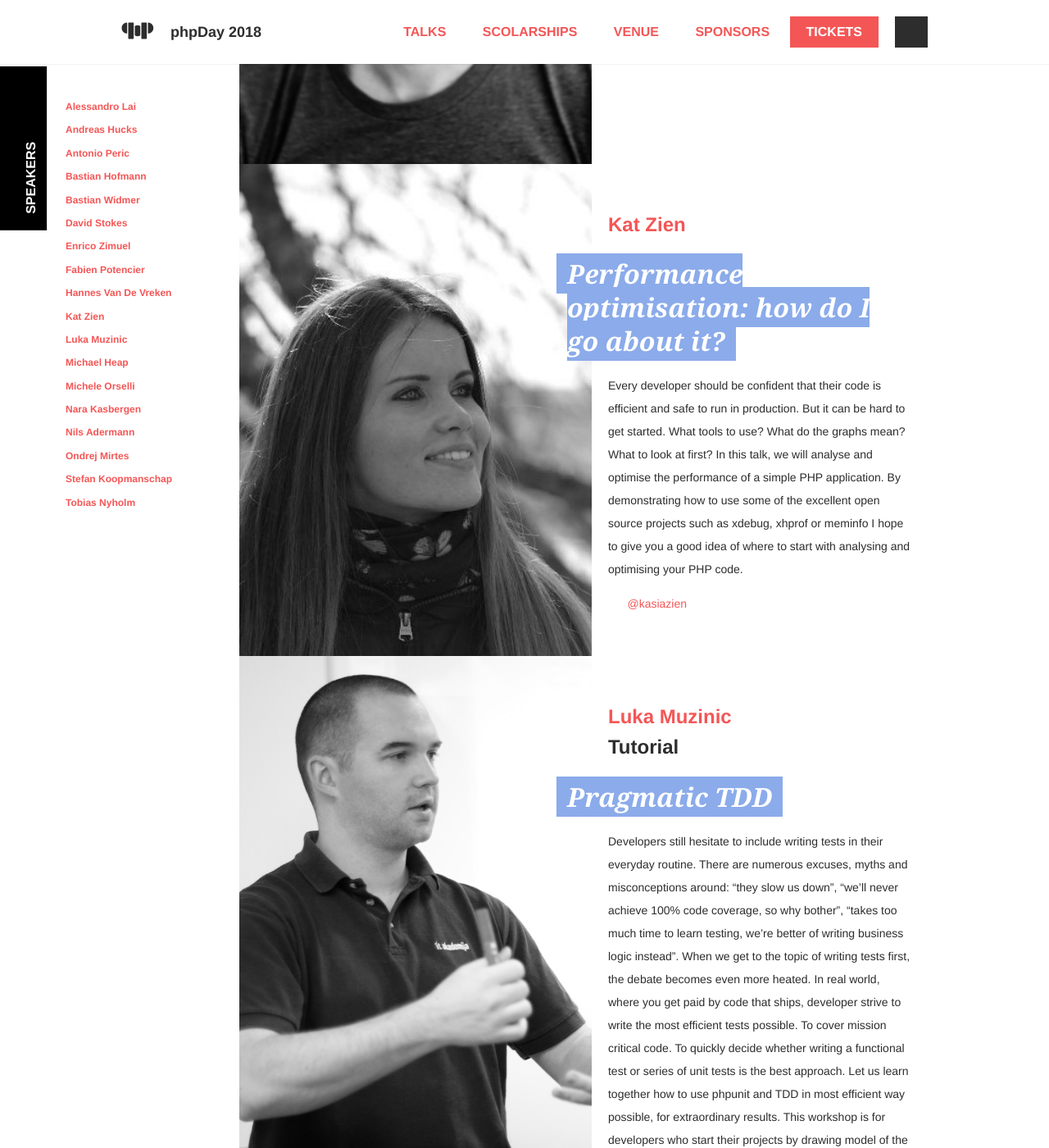
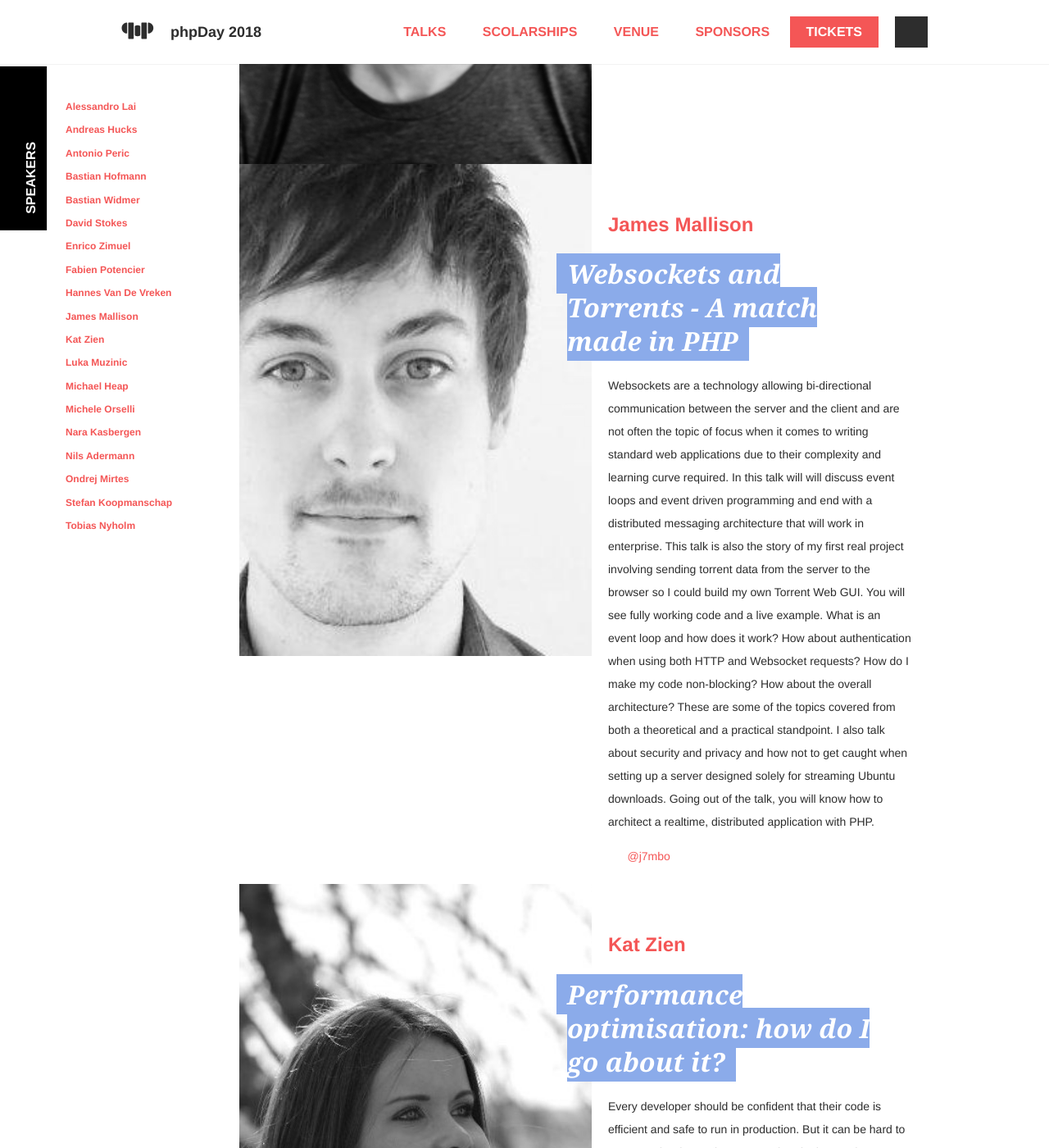
Before and after one commit to GrUSP/2018.phpday.it, a Jekyll site: the page built from talks.html, in a window 1280 px wide and 1400 px high, scrolled down 6155 px. Shown: the whole window at 82% size. Built offline with Jekyll 4.4.1, drawn with Linux system fonts in a browser that asks for light colours; some web fonts are replaced.

Commit message:
Add James Mallison to speakers

```diff
--- a/_data/speakers.yml
+++ b/_data/speakers.yml
@@ -65,6 +65,13 @@ list:
     last_name: Van De Vreken
     twitter: hannesvdvreken
   -
+    id: james-mallison
+    description:
+    image: james-mallison.jpeg
+    first_name: James
+    last_name: Mallison
+    twitter: j7mbo
+  -
     id: kat-zien
     description:
     image: kat-zien.jpg
--- a/_data/talks.yml
+++ b/_data/talks.yml
@@ -104,6 +104,22 @@
     Timezones, DST, human readable diffs, standardised formats, intervals, getting the last Tuesday of next month...
     Dealing with timestamps seems easy, but there’s a lot to it. It’s very easy to do it wrong. Learn how to do this
     properly and you’ll never be tracing weird time related bugs anymore!
+
+-
+  speaker_id:
+    - james-mallison
+  title: Websockets and Torrents - A match made in PHP
+  extract: >
+    Websockets are a technology allowing bi-directional communication between the server and the client and are not
+    often the topic of focus when it comes to writing standard web applications due to their complexity and learning
+    curve required. In this talk will will discuss event loops and event driven programming and end with a distributed
+    messaging architecture that will work in enterprise. This talk is also the story of my first real project involving
+    sending torrent data from the server to the browser so I could build my own Torrent Web GUI. You will see fully
+    working code and a live example. What is an event loop and how does it work? How about authentication when using
+    both HTTP and Websocket requests? How do I make my code non-blocking? How about the overall architecture? These
+    are some of the topics covered from both a theoretical and a practical standpoint. I also talk about security and
+    privacy and how not to get caught when setting up a server designed solely for streaming Ubuntu downloads. Going
+    out of the talk, you will know how to architect a realtime, distributed application with PHP.
 
 -
   speaker_id:
```
Also changed, not shown: img/phpday/speaker/james-mallison.jpeg (added).
